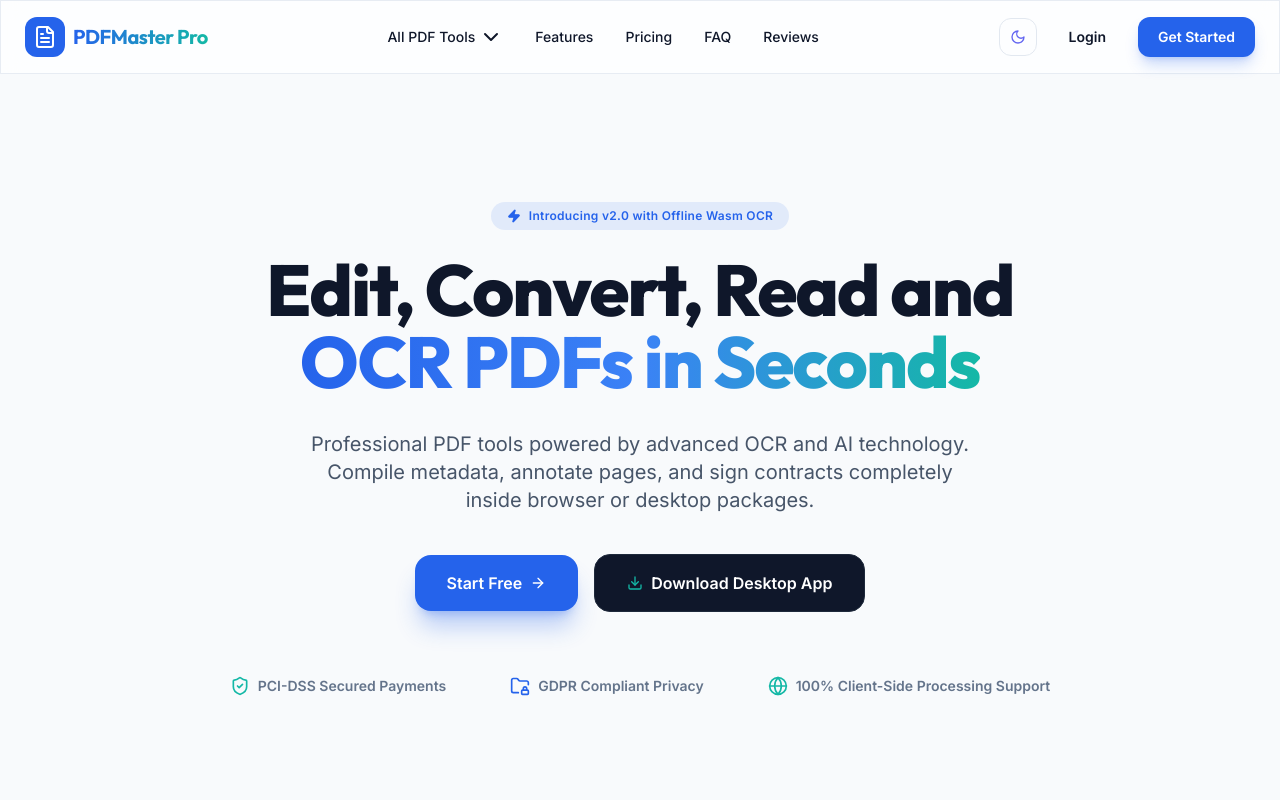
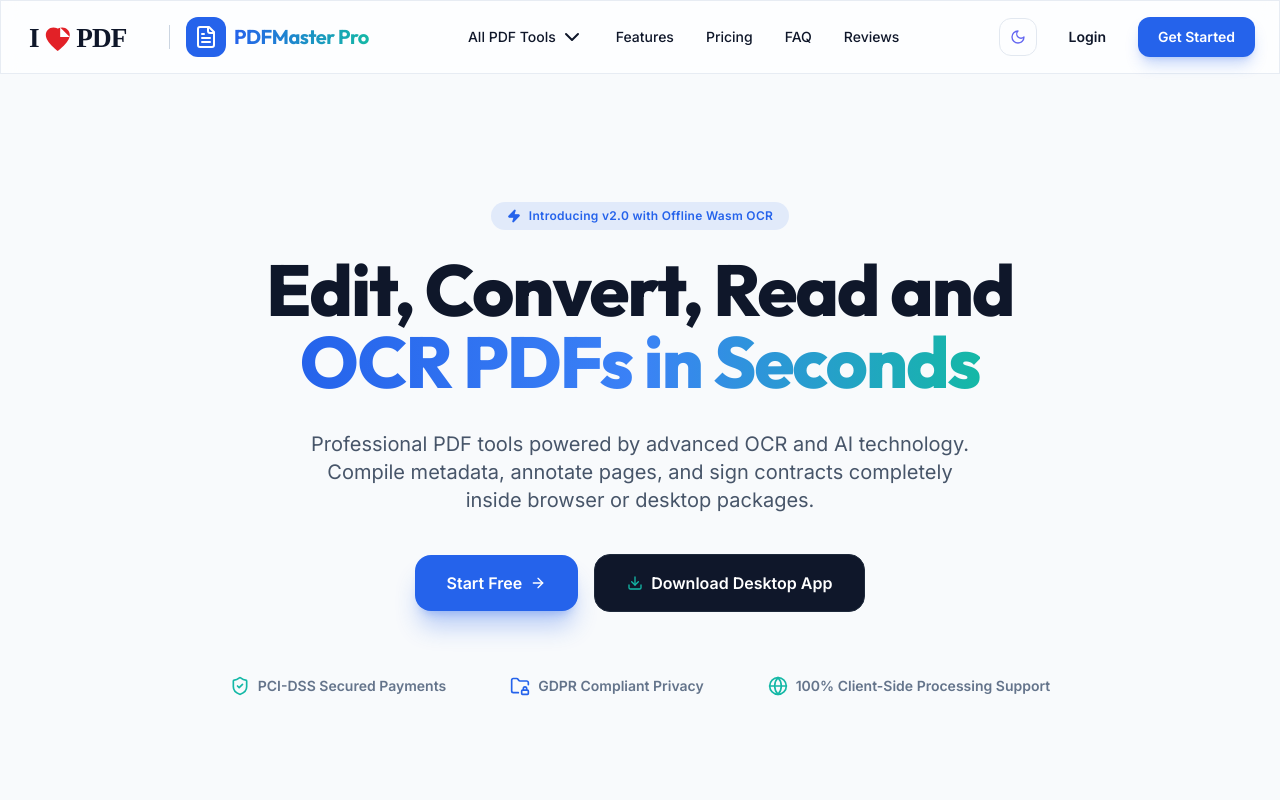
Before and after one commit to vinaykumar25121995/pdfmaster_pro, a Next.js app in the folder frontend/: page / in a window 1280 px wide. Shown: the top 800 px of the page. Built offline with nearby package versions, Linux system fonts and the light colour scheme.

Commit message:
Add I Love PDF logo to hero page header

```diff
--- a/frontend/src/app/page.tsx
+++ b/frontend/src/app/page.tsx
@@ -11,6 +11,7 @@ import {
   RotateCw, Hash, Type, Crop, Edit3, Layout, Unlock, Lock,
   Eraser, Languages, Minimize2
 } from 'lucide-react';
+import { ILovePdfLogo } from '@/components/ILovePdfLogo';
 import { useTheme } from '@/components/ThemeProvider';
 
 export default function LandingPage() {
@@ -212,6 +213,9 @@ export default function LandingPage() {
 
       {/* Navigation Bar */}
       <nav className="sticky top-0 z-50 glass-panel backdrop-blur-md px-6 py-4 flex items-center justify-between">
+        <div className="flex items-center space-x-4">
+          <ILovePdfLogo className="h-8" />
+          <div className="w-px h-6 bg-slate-300 dark:bg-slate-700"></div>
           <div className="flex items-center space-x-2">
             <div className="bg-primary p-2 rounded-xl text-white">
               <FileText className="h-6 w-6" />
@@ -219,6 +223,7 @@ export default function LandingPage() {
             <span className="font-display font-bold text-xl tracking-tight bg-gradient-to-r from-primary to-accent bg-clip-text text-transparent">
               PDFMaster Pro
             </span>
+          </div>
         </div>
 
         <div className="hidden md:flex items-center space-x-8 text-sm font-medium">
--- /dev/null
+++ b/frontend/src/components/ILovePdfLogo.tsx
@@ -0,0 +1,15 @@
+import React from 'react';
+
+export function ILovePdfLogo({ className = "h-8" }: { className?: string }) {
+  return (
+    <svg viewBox="0 0 160 40" className={className} fill="none" xmlns="http://www.w3.org/2000/svg">
+      <text x="5" y="32" fontFamily="serif" fontSize="34" fontWeight="900" fill="currentColor">I</text>
+      <g transform="translate(26, 8)">
+        <path d="M15,29.5 C15,29.5 0,18.5 0,9.5 C0,4.2 4.2,0 9.5,0 C12.5,0 15,1.5 15,1.5 C15,1.5 17.5,0 20.5,0 C25.8,0 30,4.2 30,9.5 C30,18.5 15,29.5 15,29.5 Z" fill="#e22127"/>
+        <path d="M18,0 L30,12 L18,12 Z" fill="white" className="dark:hidden" />
+        <path d="M18,0 L30,12 L18,12 Z" fill="#1e293b" className="hidden dark:block" />
+      </g>
+      <text x="64" y="32" fontFamily="serif" fontSize="34" fontWeight="900" fill="currentColor" letterSpacing="-1">PDF</text>
+    </svg>
+  );
+}
```
Lines whose indentation alone changed are shown as unchanged.
